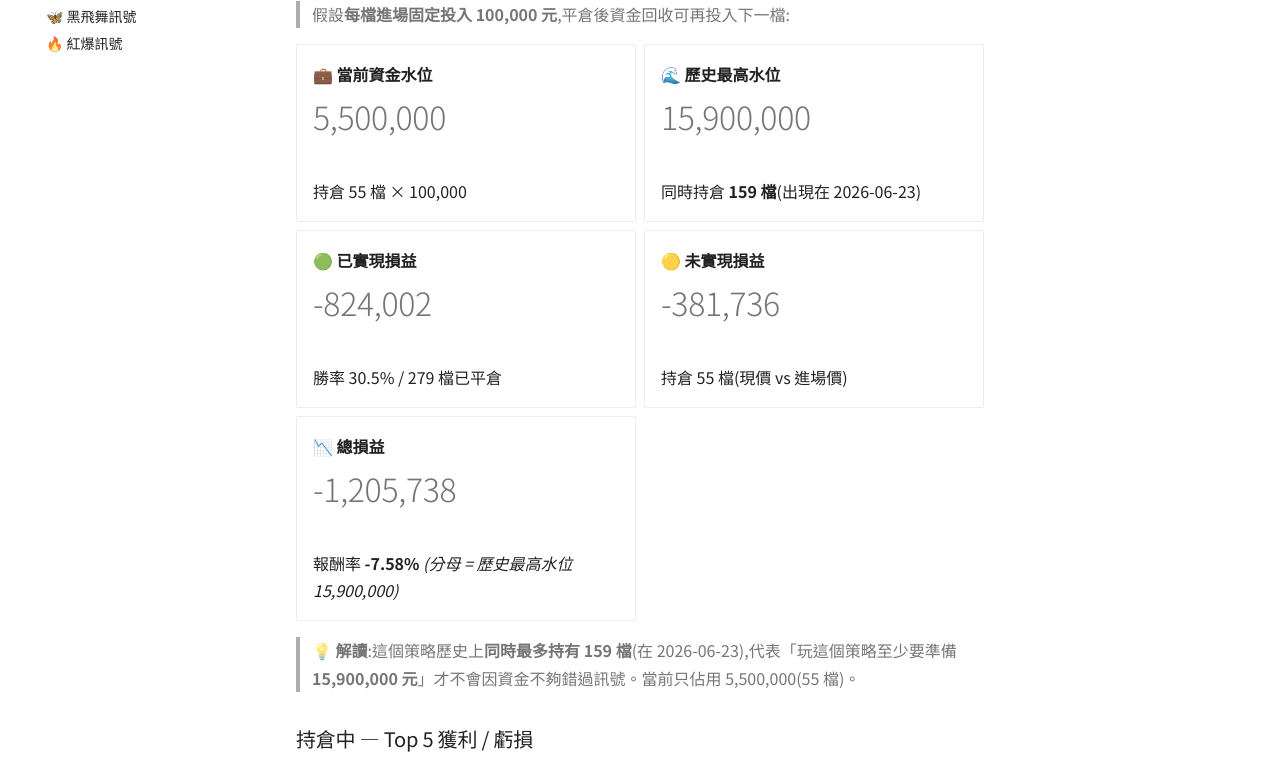
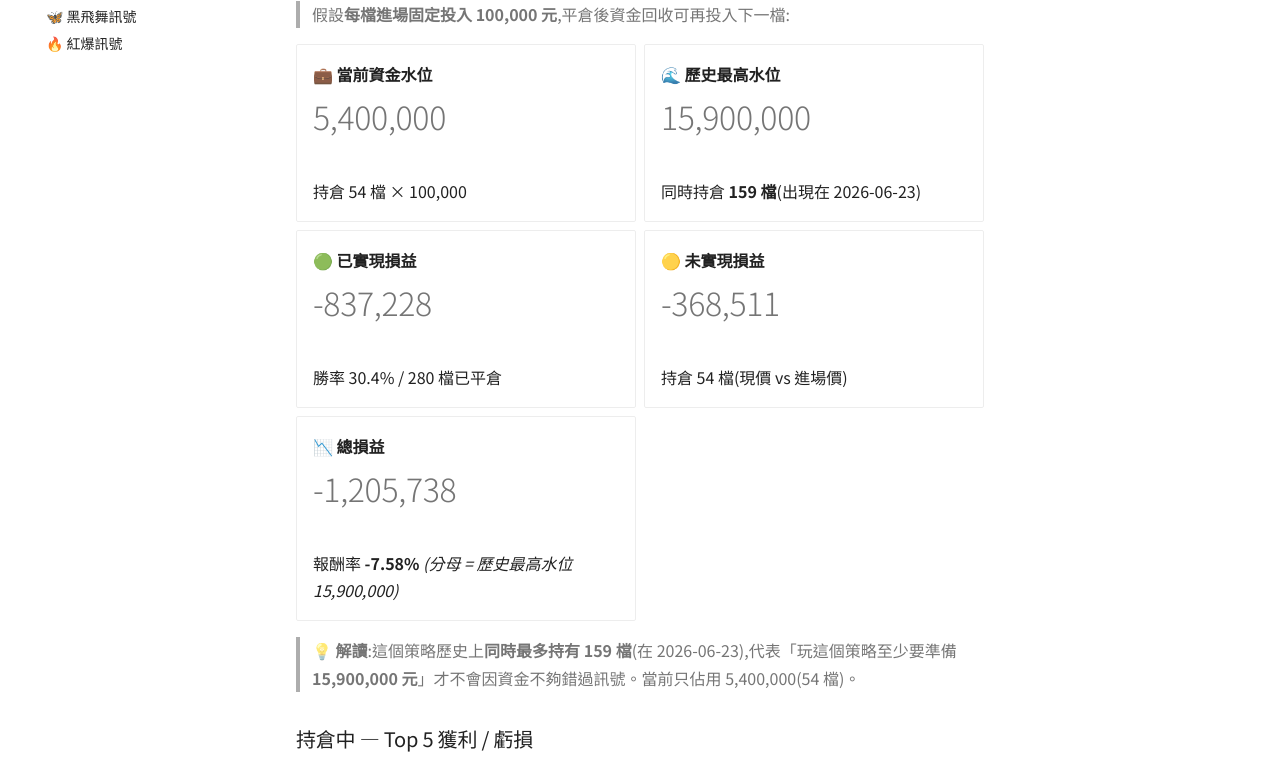
Before and after one commit to ShoppingLiao/stock-analysis-public, an MkDocs documentation site: the page built from docs/signals_capital.md, in a window 1280 px wide and 1400 px high, scrolled down 1802 px. Shown: the part 167-935 px from the top of the window. Built offline with MkDocs 1.6.1 and Material for MkDocs 9.7.7, drawn with Linux system fonts in a browser that asks for light colours; comment, search, counter and statistics services are not loaded; some of the changed text lies outside the part shown.

Commit message:
docs(signals): update BB + RB + capital (2026-11-06)

```diff
--- a/docs/signals_capital.md
+++ b/docs/signals_capital.md
@@ -74,9 +74,9 @@
 
 -   **💼 當前資金水位**
 
-    # 5,500,000
+    # 5,400,000
 
-    持倉 55 檔 × 100,000
+    持倉 54 檔 × 100,000
 
 -   **🌊 歷史最高水位**
 
@@ -86,15 +86,15 @@
 
 -   **🟢 已實現損益**
 
-    # -824,002
+    # -837,228
 
-    勝率 30.5% / 279 檔已平倉
+    勝率 30.4% / 280 檔已平倉
 
 -   **🟡 未實現損益**
 
-    # -381,736
+    # -368,511
 
-    持倉 55 檔(現價 vs 進場價)
+    持倉 54 檔(現價 vs 進場價)
 
 -   **📉 總損益**
 
@@ -104,7 +104,7 @@
 
 </div>
 
-> **💡 解讀**:這個策略歷史上**同時最多持有 159 檔**(在 2026-06-23),代表「玩這個策略至少要準備 **15,900,000 元**」才不會因資金不夠錯過訊號。當前只佔用 5,500,000(55 檔)。
+> **💡 解讀**:這個策略歷史上**同時最多持有 159 檔**(在 2026-06-23),代表「玩這個策略至少要準備 **15,900,000 元**」才不會因資金不夠錯過訊號。當前只佔用 5,400,000(54 檔)。
 
 ### 持倉中 — Top 5 獲利 / 虧損
 
@@ -134,9 +134,9 @@
 
 -   **💼 當前資金水位**
 
-    # 6,000,000
+    # 5,900,000
 
-    BB 500,000 + RB 5,500,000
+    BB 500,000 + RB 5,400,000
 
 -   **🌊 兩策略歷史最高水位**
 
@@ -146,15 +146,15 @@
 
 -   **🟢 已實現損益**
 
-    # -157,159
+    # -170,384
 
-    BB +666,843 + RB -824,002
+    BB +666,843 + RB -837,228
 
 -   **🟡 未實現損益**
 
-    # -371,088
+    # -357,862
 
-    BB +10,649 + RB -381,736
+    BB +10,649 + RB -368,511
 
 -   **📉 總損益**
 
```
Also changed, not shown: docs/signals_red_burst.md (+63 -64 lines).
